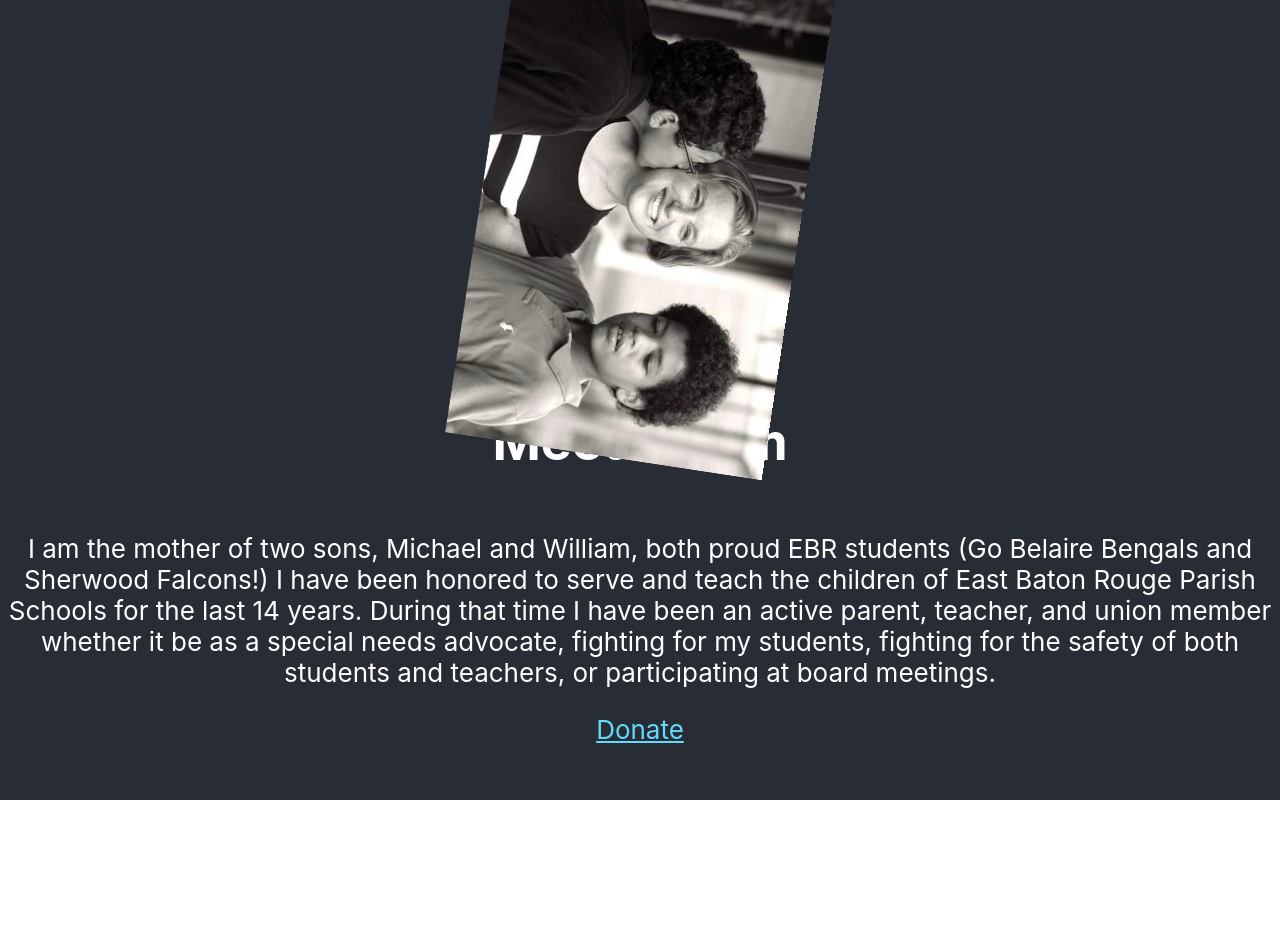
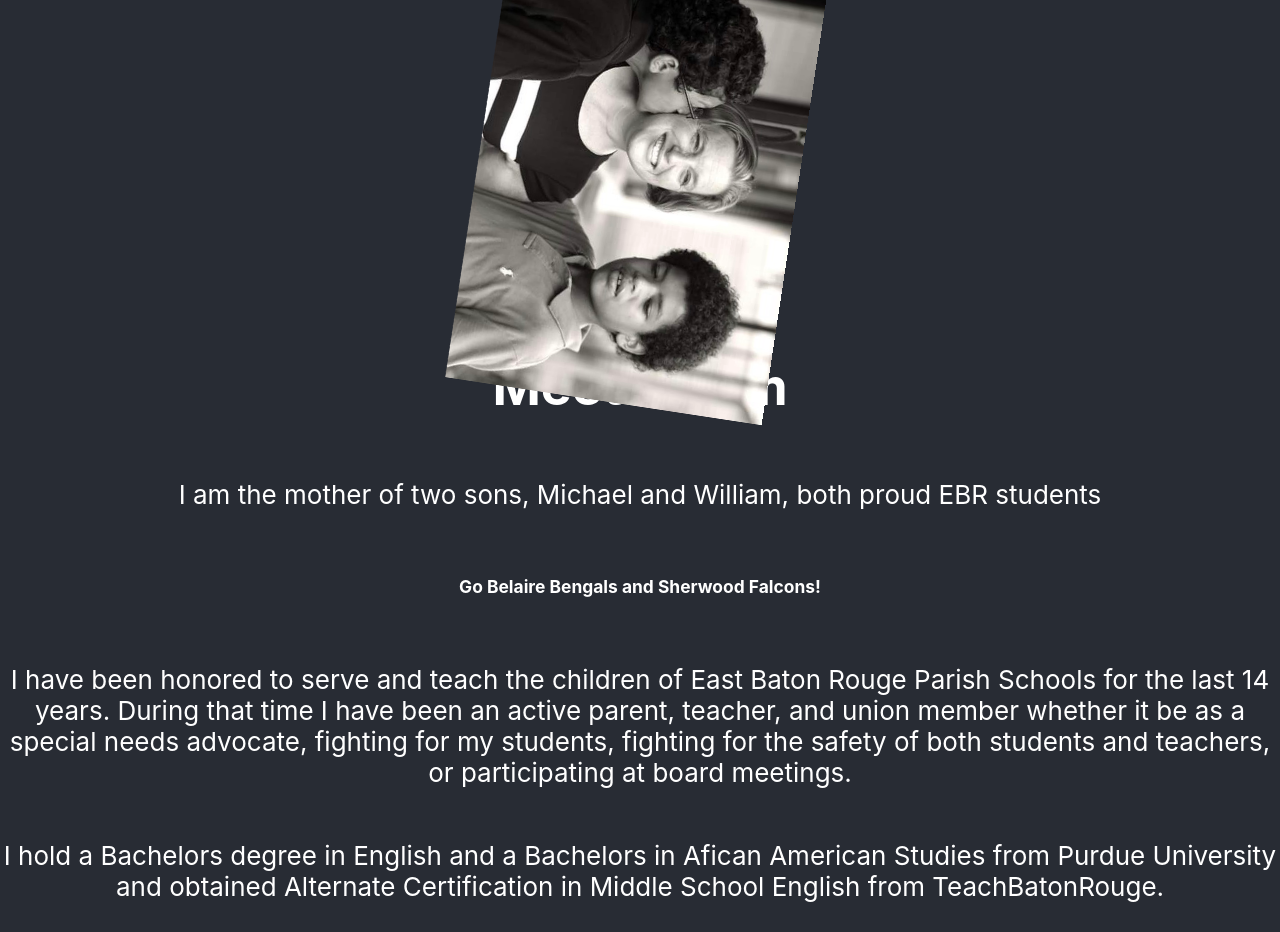
Before and after one commit to chance-stribling/amplifyme, a React (Create React App) app: page / in a window 1280 px wide. Shown: the top 932 px of the page. Before the commit the page ends 800 px from the top, so only its background shows below. Built offline with nearby package versions, Linux system fonts and the light colour scheme.

Commit message:
added more text

```diff
--- a/src/App.js
+++ b/src/App.js
@@ -7,15 +7,29 @@ function App() {
     <div className="App">
       <header className="App-header">
         <img src={stormbw} className="App-logo" alt="Storm" />
+
         <h1>
         Meet Storm
         </h1>
+
         <p>
-        I am the mother of two sons, Michael and William, both proud EBR students (Go Belaire Bengals and Sherwood Falcons!)
+        I am the mother of two sons, Michael and William, both proud EBR students
+        </p>
+
+        <h6>
+        Go Belaire Bengals and Sherwood Falcons!
+        </h6>
+
+        <p>
         I have been honored to serve and teach the children of East Baton Rouge Parish Schools for the last 14 years.
         During that time I have been an active parent, teacher, and union member whether it
         be as a special needs advocate, fighting for my students,
         fighting for the safety of both students and teachers, or participating at board meetings.
+        </p>
+
+        <p>
+        I hold a Bachelors degree in English and a Bachelors in Afican American Studies from Purdue University and
+        obtained Alternate Certification in Middle School English from TeachBatonRouge.
         </p>
         <a
           className="App-link"
```
